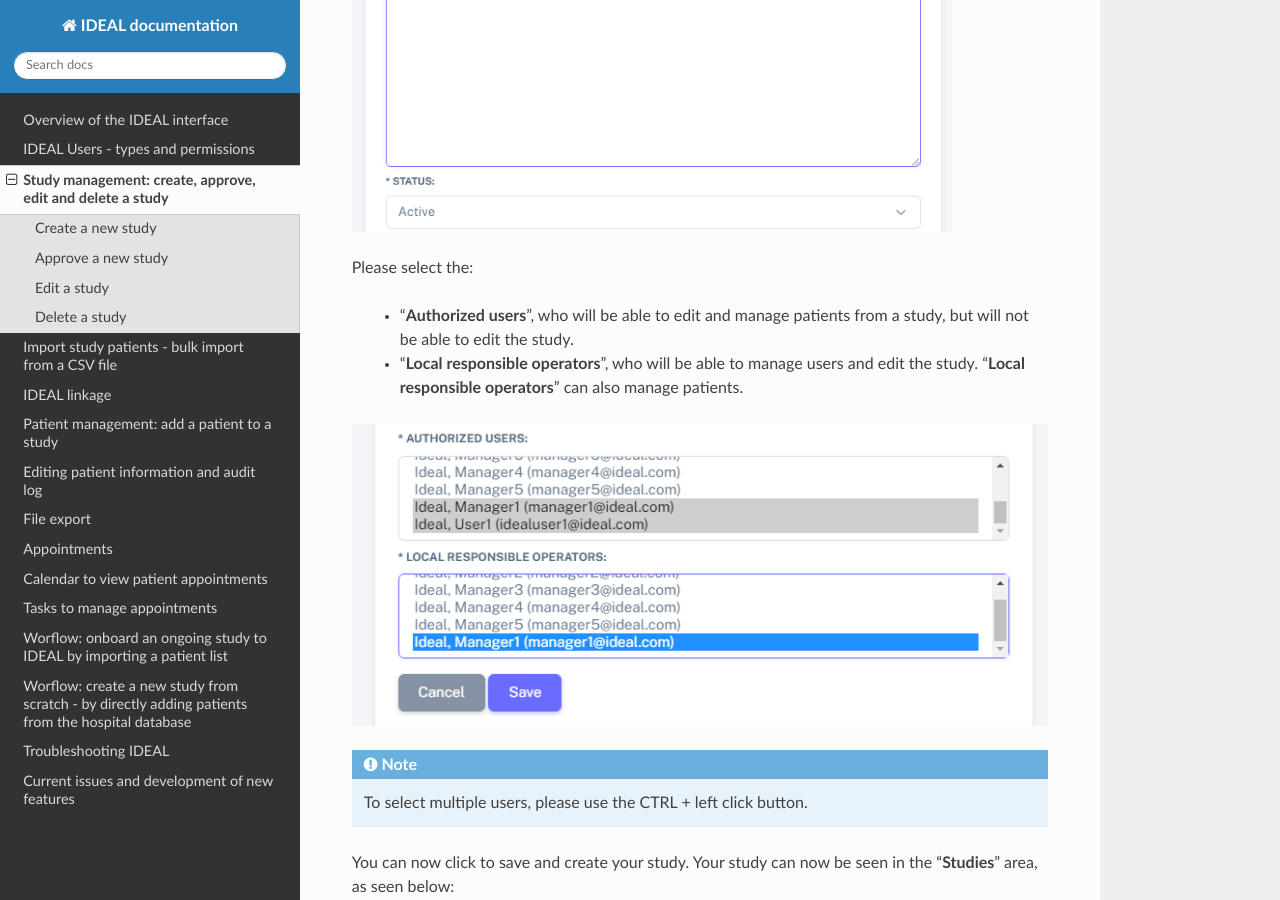
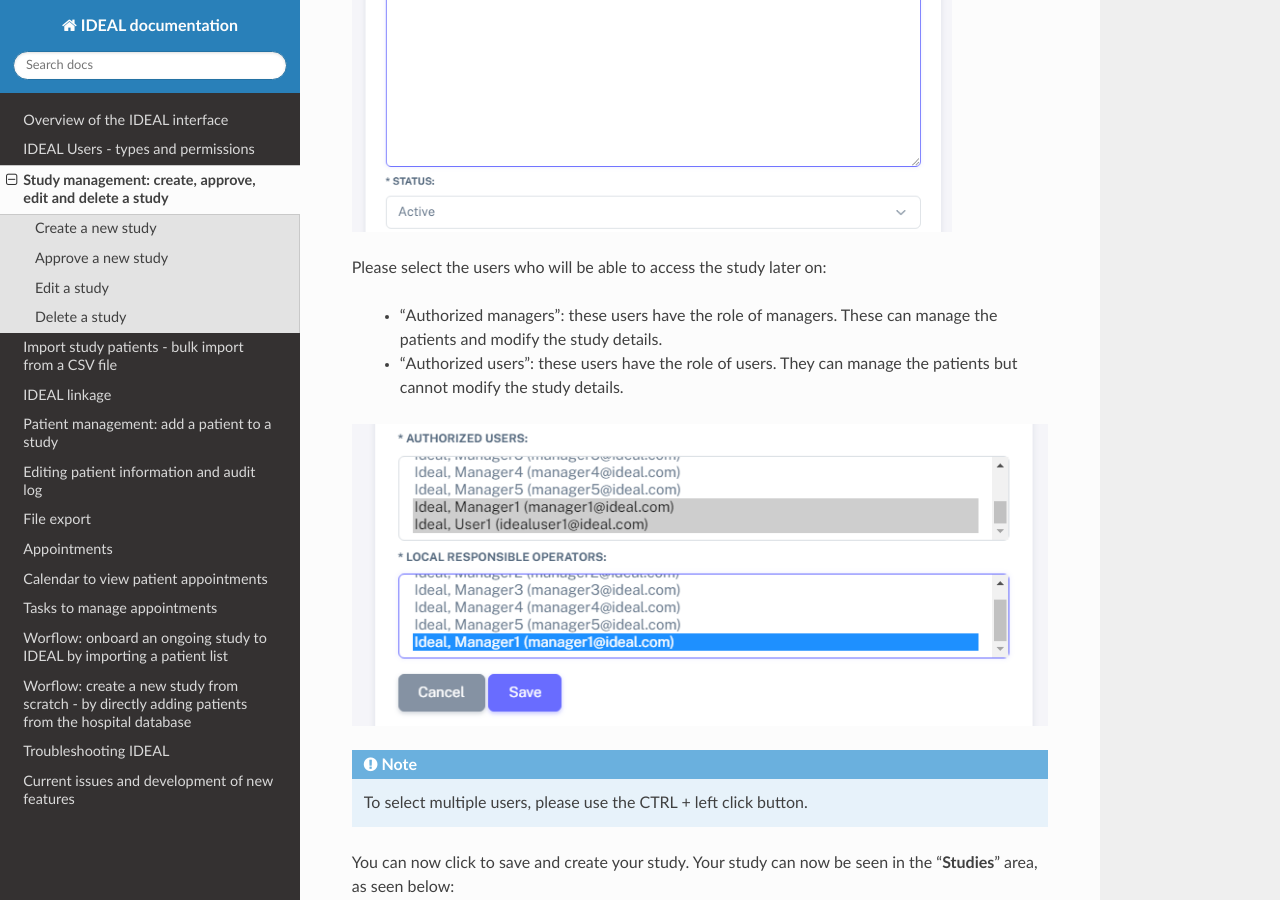
Before and after one commit to Nynuphar/IDEAL-doc, a Sphinx documentation site: the page built from docs/source/createstudy.rst, in a window 1280 px wide and 900 px high, scrolled down 982 px. Built offline with Sphinx 7.4.7 and the Read the Docs theme 3.1.0, drawn with Linux system fonts in a browser that asks for light colours.

Commit message:
Update createstudy.rst

```diff
--- a/docs/source/createstudy.rst
+++ b/docs/source/createstudy.rst
@@ -19,11 +19,10 @@ A test study named "Test01" was created here as an example, as shown below.
    :width: 600
 
 
-Please select the:
+Please select the users who will be able to access the study later on:
 
-   * "**Authorized users**", who will be able to edit and manage patients from a study, but will not be able to edit the study.
-   * "**Local responsible operators**", who will be able to manage users and edit the study.  "**Local responsible operators**" can also manage patients.
-
+ * “Authorized managers”: these users have the role of managers. These can manage the patients and modify the study details.
+ * “Authorized users”: these users have the role of users. They can manage the patients but cannot modify the study details.
 
 .. image:: UsersStudySelect.png
 
```
